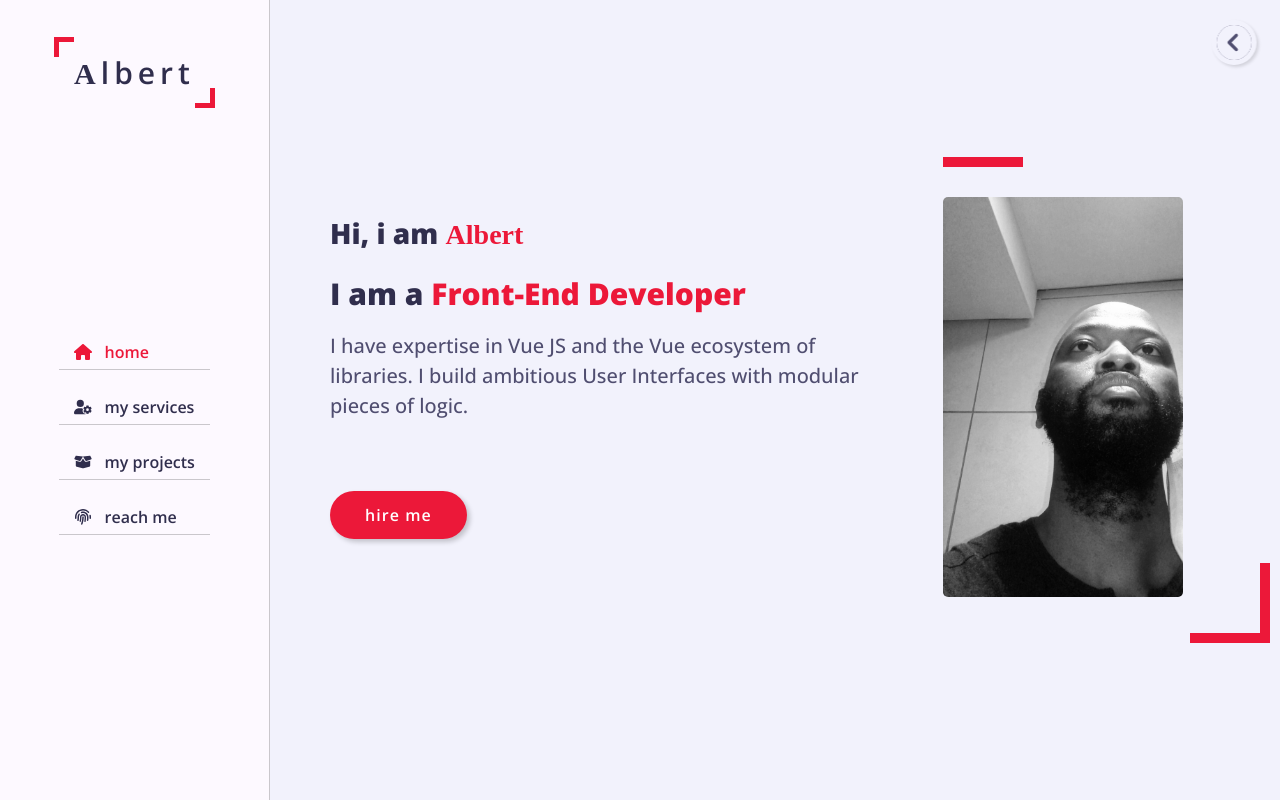
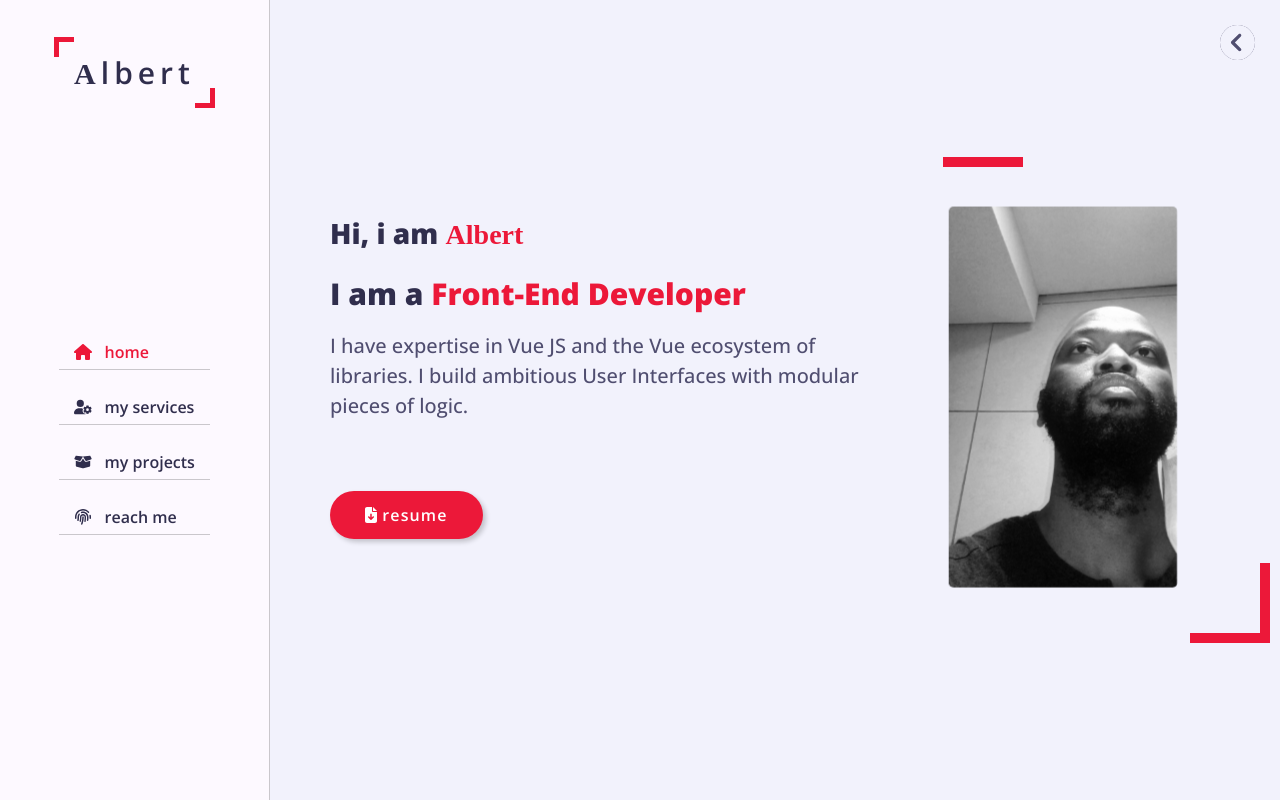
Before and after one commit to AMleeu/portfolio, a Vue app: page / in a window 1280 px wide. Built offline with nearby package versions, Linux system fonts and the light colour scheme; a web font is replaced by a local one.

Commit message:
added animation to components with animate.css

```diff
--- a/package.json
+++ b/package.json
@@ -11,6 +11,7 @@
     "@fortawesome/fontawesome-svg-core": "^6.1.1",
     "@fortawesome/free-solid-svg-icons": "^6.1.1",
     "@fortawesome/vue-fontawesome": "^2.0.8",
+    "animate.css": "^4.1.1",
     "core-js": "^3.8.3",
     "vue": "^2.6.14",
     "vue-router": "^3.5.4"
--- a/src/components/AsideSection.vue
+++ b/src/components/AsideSection.vue
@@ -1,27 +1,43 @@
 <template>
-  <div  :class="['aside-section',hideAside?'hide':'']">
+  <div class="aside-section" v-if="hideAside == false">
     <div id="logo">
       <a href="#"><span>A</span>lbert</a>
     </div>
     <ul class="nav">
       <li>
-        <a href="" class="active">
+        <a
+          href="#"
+          :class="[content == 'home' ? 'active' : '']"
+          @click="$emit('updateContent', 'home')"
+        >
           <font-awesome-icon icon="fa-solid fa-home-alt" />
           &nbsp; home
         </a>
       </li>
       <li>
-        <a href="">
+        <a
+          href="#"
+          :class="[content == 'my services' ? 'active' : '']"
+          @click="$emit('updateContent', 'my services')"
+        >
           <font-awesome-icon icon="fa-solid fa-user-gear" /> &nbsp; my services
         </a>
       </li>
       <li>
-        <a href="">
+        <a
+          href="#"
+          :class="[content == 'my projects' ? 'active' : '']"
+          @click="$emit('updateContent', 'my projects')"
+        >
           <font-awesome-icon icon="fa-solid fa-box-open" /> &nbsp; my projects
         </a>
       </li>
       <li>
-        <a href="">
+        <a
+          href="#"
+          :class="[content == 'reach me' ? 'active' : '']"
+          @click="$emit('updateContent', 'reach me')"
+        >
           <font-awesome-icon icon="fa-solid fa-fingerprint" /> &nbsp; reach me
         </a>
       </li>
@@ -45,9 +61,19 @@ import {
 library.add(faHomeAlt, faUserGear, faFingerprint, faBoxOpen, faBars);
 
 export default {
-  props:{
-    hideAside:Boolean,
-  }
+  emits: ["updateContent"],
+  props: {
+    hideAside: Boolean,
+    content: {
+      type: String,
+      default: "home",
+    },
+  },
+  methods: {
+    selectContent(content) {
+      this.updateContent(content);
+    },
+  },
 };
 </script>
 
@@ -64,25 +90,30 @@ export default {
   display: flex;
   justify-content: center;
   align-items: center;
-  border-right:1px solid var(--bg-black-50);
+  border-right: 1px solid var(--bg-black-50);
   transition: all 0.25s ease-in;
 }
-.aside-section.hide{
-  left:-270px !important;
+.aside-section.hide {
+  left: -270px !important;
 }
 /*=================================
 logo
 ==================================*/
-.aside-section #logo{
+.aside-section #logo {
   transition: all 0.25s ease-in;
 }
-.aside-section #logo{
-  position:absolute;
-  top:50px;
+.aside-section #logo {
+  position: absolute;
+  top: 50px;
   font-size: 30px;
   text-transform: capitalize;
+  animation-name: bounceInDown;
+  animation-duration: 1s;
+  animation-iteration-count: 1;
+  animation-timing-function: ease-out;
+  animation-fill-mode: initial;
 }
-.aside-section #logo a{
+.aside-section #logo a {
   color: var(--text-black-900);
   font-weight: 600;
   padding: 15px 20px;
@@ -90,65 +121,70 @@ logo
   letter-spacing: 5px;
   position: relative;
 }
-.aside-section #logo a::before{
-  content: '';
+.aside-section #logo a::before {
+  content: "";
   position: absolute;
   width: 20px;
-  height:20px;
-  border-top:5px solid var(--primary);
-  border-left:5px solid var(--primary);
-  top:0;
-  left:0;
+  height: 20px;
+  border-top: 5px solid var(--primary);
+  border-left: 5px solid var(--primary);
+  top: 0;
+  left: 0;
 }
-.aside-section #logo a::after{
-  content: '';
+.aside-section #logo a::after {
+  content: "";
   position: absolute;
   width: 20px;
-  height:20px;
-  border-bottom:5px solid var(--primary);
-  border-right:5px solid var(--primary);
-  bottom:0;
-  right:0;
+  height: 20px;
+  border-bottom: 5px solid var(--primary);
+  border-right: 5px solid var(--primary);
+  bottom: 0;
+  right: 0;
 }
-.aside-section #logo span{
-  font-family: 'Edu TAS Beginner', cursive;
+.aside-section #logo span {
+  font-family: "Edu TAS Beginner", cursive;
 }
 
 /*=================================
 nav
 ==================================*/
-.aside-section .nav{
+.aside-section .nav {
   list-style: none;
   margin-top: 50px;
+  animation-name: bounceInUp;
+  animation-duration: 2s;
+  animation-iteration-count: 1;
+  animation-timing-function: ease-out;
+  animation-fill-mode: initial;
 }
-.aside-section .nav li{
+.aside-section .nav li {
   margin-top: var(--text-margin-top);
-  display:block;
+  display: block;
 }
-.aside-section .nav li a{
-  font-size:16px;
+.aside-section .nav li a {
+  font-size: 16px;
   font-weight: 600;
-  display:block;
+  display: block;
   border-bottom: 1px solid var(--bg-black-50);
-  color:var(--text-black-900);
+  color: var(--text-black-900);
   padding: 5px 15px;
 }
 .aside-section .nav li a:hover,
-.aside-section .nav li a:focus{
-  color:var(--bg-black-50);
+.aside-section .nav li a:focus {
+  color: var(--bg-black-50);
 }
-.aside-section .nav a.active{
+.aside-section .nav a.active {
   color: var(--primary);
 }
 .aside-section .nav li a.active:hover,
-.aside-section .nav li a.active:focus{
-  color:var(--primary);
-  cursor:default;
+.aside-section .nav li a.active:focus {
+  color: var(--primary);
+  cursor: default;
 }
 /*
   give each icon a standard width
 */
-.aside-section li .svg-inline--fa{
-  width:18px;
+.aside-section li .svg-inline--fa {
+  width: 18px;
 }
 </style>
--- /dev/null
+++ b/src/components/ComingSoon.vue
@@ -0,0 +1,7 @@
+<template>
+    <div class="content-container">
+      <div class="row">
+            boom
+      </div>
+    </div>
+</template>
--- a/src/components/ContentSection.vue
+++ b/src/components/ContentSection.vue
@@ -10,8 +10,7 @@ import HomeContent from "./HomeContent.vue";
 export default {
   components: {
     HomeContent,
-  },
-  created() {},
+  }
 };
 </script>
 
@@ -57,11 +56,11 @@ section .content-container .row {
 */
 .btn {
   font-size: 16px;
-  font-weight: 500;
+  font-weight:600;
   padding: 12px 35px;
   background: var(--primary);
   color: #fff;
-  letter-spacing: 1.05px;
+  letter-spacing: 1.12px;
   font-weight: 600;
   border-radius: 40px;
   display: inline-block;
@@ -69,9 +68,15 @@ section .content-container .row {
   border: none;
   box-shadow: 3px 3px 5px 0px rgb(0 0 0 / 20%);
   transition: all 0.25s ease-in;
+  animation-name: jello;
+  animation-duration: 2s;
+  animation-delay: 6s;
+  animation-iteration-count: 3;
+  animation-timing-function: ease-out;
+  animation-fill-mode: initial;
 }
 .btn:hover {
-  transform: scale(1.02);
+  transform: scale(1.05);
   box-shadow: none;
 }
 </style>
--- a/src/components/HomeContent.vue
+++ b/src/components/HomeContent.vue
@@ -5,13 +5,16 @@
         <div class="home-details">
           <h3 class="greeting">Hi, i am <span>Albert</span></h3>
           <h3 class="profession">
-            I am a <span>Front-End Developer</span>
+            I am a <span ref="typing">Front-End Developer</span>
           </h3>
           <p>
-            I have expertise in Vue JS and the Vue ecosystem of libraries. I build ambitious User
-            Interfaces with modular pieces of logic.
+            I have expertise in Vue JS and the Vue ecosystem of libraries. I
+            build ambitious User Interfaces with modular pieces of logic.
           </p>
-          <a href="#contact" class="btn hire-me">hire me</a>
+          <a href="#contact" class="btn hire-me">
+            <font-awesome-icon icon="fa-solid fa-file-download" />
+            resume
+          </a>
         </div>
         <div class="home-img">
           <img :src="avatarUrl" alt="" class="avatar" />
@@ -23,6 +26,13 @@
 
 <script>
 import avatarUrl from "../assets/img/avatar.jpg";
+/*
+  import required font-awesome modules & components
+*/
+import { library } from "@fortawesome/fontawesome-svg-core";
+import { faFileDownload } from "@fortawesome/free-solid-svg-icons";
+
+library.add(faFileDownload);
 
 export default {
   data() {
@@ -30,68 +40,100 @@ export default {
       avatarUrl,
     };
   },
+  methods: {
+    typing() {
+      //let typingEl = this.$refs.typing;
+    },
+  },
+  /*
+  mounted(){
+    this.typing();
+  }
+  */
 };
 </script>
 
 <style>
-section.home{
-    min-height:100vh;
-    display:flex;
+section.home {
+  min-height: 100vh;
+  display: flex;
   color: var(--text-black-900);
 }
-.home-details{
+.home-details {
   flex: 0 0 60%;
   max-width: 60%;
   padding: var(--padd-x-15);
 }
-.home-details .greeting{
+.home-details .greeting {
   font-size: 28px;
   margin: var(--margin-y-15);
 }
-.home-details .greeting span{
-    font-family: 'Edu TAS Beginner', cursive;
-    color:var(--primary);
+.home-details .greeting span {
+  font-family: "Edu TAS Beginner", cursive;
+  color: var(--primary);
 }
-.home-details .profession{
+.home-details .profession {
   font-size: 30px;
   margin: var(--margin-y-15);
 }
-.home-details .profession span{
-    color:var(--primary);
+.home-details .profession span {
+  color: var(--primary);
 }
-.home-details p{
+.home-details p {
   font-size: 20px;
   margin-bottom: 70px;
   color: var(--text-black-700);
 }
-.home-img{
+.home-details p::after {
+  content: "";
+  border-left: 2px solid var(--text-black-700);
+  margin-left: 5px;
+  animation-name: blink;
+  animation-duration: 0.5s;
+  animation-iteration-count: infinite;
+  animation-timing-function: ease;
+}
+@keyframes blink {
+  0% {
+    opacity: 0;
+  }
+  100% {
+    opacity: 1;
+  }
+}
+.home-img {
   flex: 0 0 40%;
   max-width: 40%;
-    text-align:center;
+  text-align: center;
   padding: var(--padd-x-15);
 }
-.home-img::before{
-    content:'';
-    position:absolute;
-    top:-40px;
+.home-img::before {
+  content: "";
+  position: absolute;
+  top: -40px;
   height: 80px;
-    width:80px;
+  width: 80px;
   border-top: 10px solid var(--primary);
 }
-.home-img::after{
-    content:'';
-    position:absolute;
-    right:-20px;
-    bottom:-40px;
+.home-img::after {
+  content: "";
+  position: absolute;
+  right: -20px;
+  bottom: -40px;
   height: 80px;
-    width:80px;
+  width: 80px;
   border-bottom: 10px solid var(--primary);
   border-right: 10px solid var(--primary);
 }
 .home-img .avatar {
   height: 400px;
-  margin:auto;
-  border-radius:5px;
+  margin: auto;
+  border-radius: 5px;
   filter: grayscale();
+  animation-name: flip;
+  animation-duration: 6s;
+  animation-iteration-count: 1;
+  animation-timing-function: ease-out;
+  animation-fill-mode: initial;
 }
 </style>
--- a/src/components/MainContainer.vue
+++ b/src/components/MainContainer.vue
@@ -1,6 +1,10 @@
 <template>
   <div :class="['main-container', hideAside ? 'no-margin-left' : '']">
-    <AsideSection :hide-aside="hideAside" />
+      <AsideSection
+        :hide-aside="hideAside"
+        @updateContent="updateContent"
+        :content="content"
+      />
     <div class="fixed-icon-container">
       <font-awesome-icon
         icon="fa-solid fa-chevron-circle-left"
@@ -15,12 +19,15 @@
         @click="toggleHideAside"
       />
     </div>
-    <ContentSection />
+    <ContentSection v-show="content == 'home'" />
+    <ComingSoon v-show="content != 'home'" />
   </div>
 </template>
 <script>
 import AsideSection from "./AsideSection.vue";
 import ContentSection from "./ContentSection.vue";
+import ComingSoon from "./ComingSoon.vue";
+
 /*
   import required font-awesome modules & components
 */
@@ -36,10 +43,12 @@ export default {
   components: {
     AsideSection,
     ContentSection,
+    ComingSoon,
   },
   data() {
     return {
       hideAside: false,
+      content: "home",
     };
   },
   methods: {
@@ -49,6 +58,12 @@ export default {
       } else {
         this.hideAside = false;
       }
+    },
+    /*
+        return value emitted from AsideSection
+      */
+    updateContent(content = "home") {
+      this.content = content;
     },
   },
 };
@@ -74,8 +89,9 @@ export default {
   display: flex;
   justify-content: center;
   align-items: center;
-  animation-name: spin;
+  animation-name: headShake;
   animation-duration: 2s;
+  animation-delay: 2s;
   animation-iteration-count: infinite;
   animation-timing-function: ease-out;
   animation-fill-mode: initial;
@@ -91,12 +107,12 @@ export default {
   background: var(--primary);
   box-shadow: none;
   opacity: 0.75;
+  box-shadow: 3px 3px 5px 0px rgb(0 0 0 / 20%);
 }
 
-@keyframes spin {
+@keyframes wiggle {
   to {
     transform: translateX(-5px);
-    box-shadow: 3px 3px 5px 0px rgb(0 0 0 / 20%);
   }
 }
 </style>
--- a/src/main.js
+++ b/src/main.js
@@ -1,7 +1,8 @@
 import Vue from "vue";
-import App from "./App.vue";
 import { FontAwesomeIcon } from "@fortawesome/vue-fontawesome";
 import "./assets/css/responsive.css";
+import App from "./App";
+import "animate.css";
 
 /*
   register the Font Awesome icon component
```
Also changed, not shown: src/App.vue (+4 -4 lines), 1 other file (tests, documents, lock files or other folders). Lines whose indentation alone changed are shown as unchanged.
